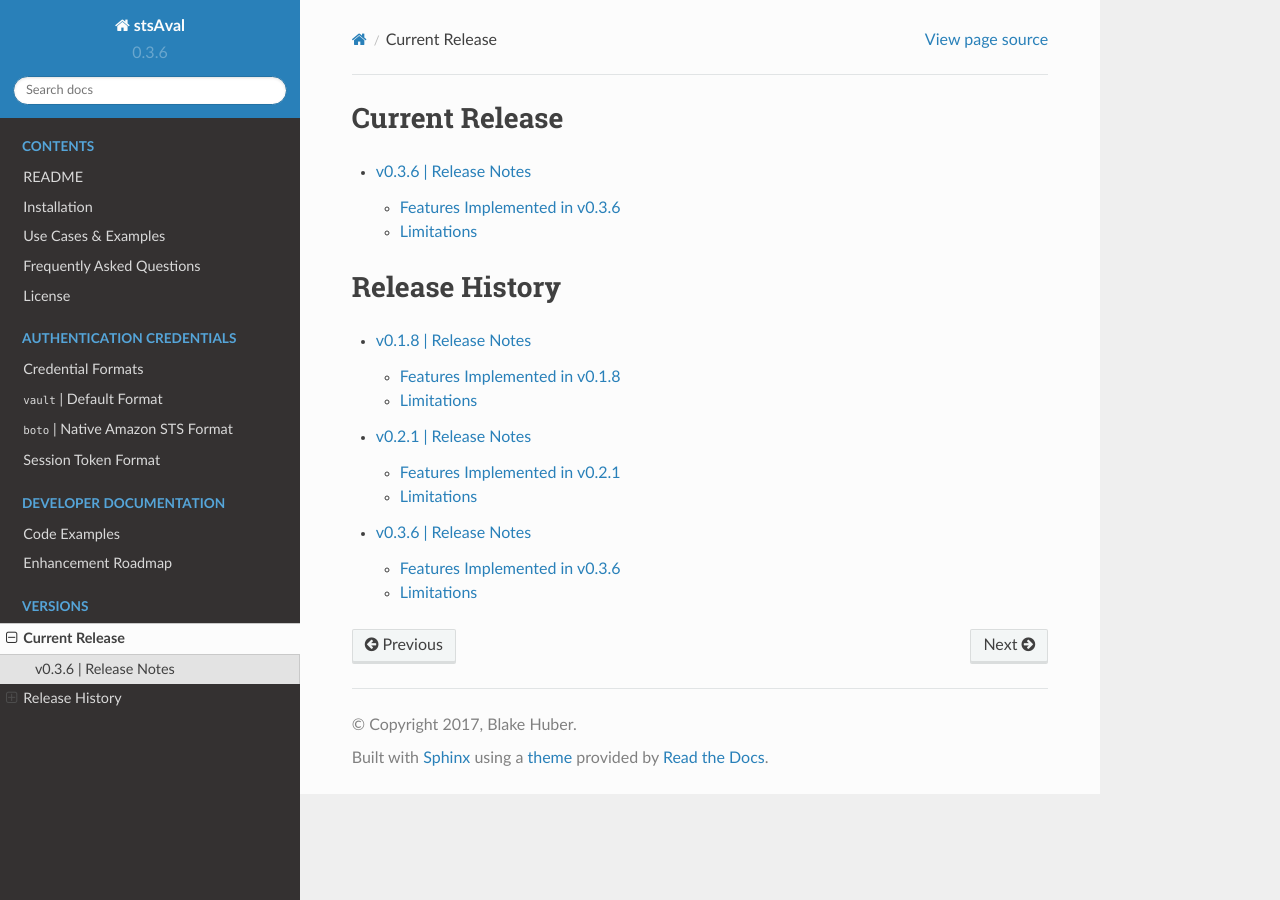
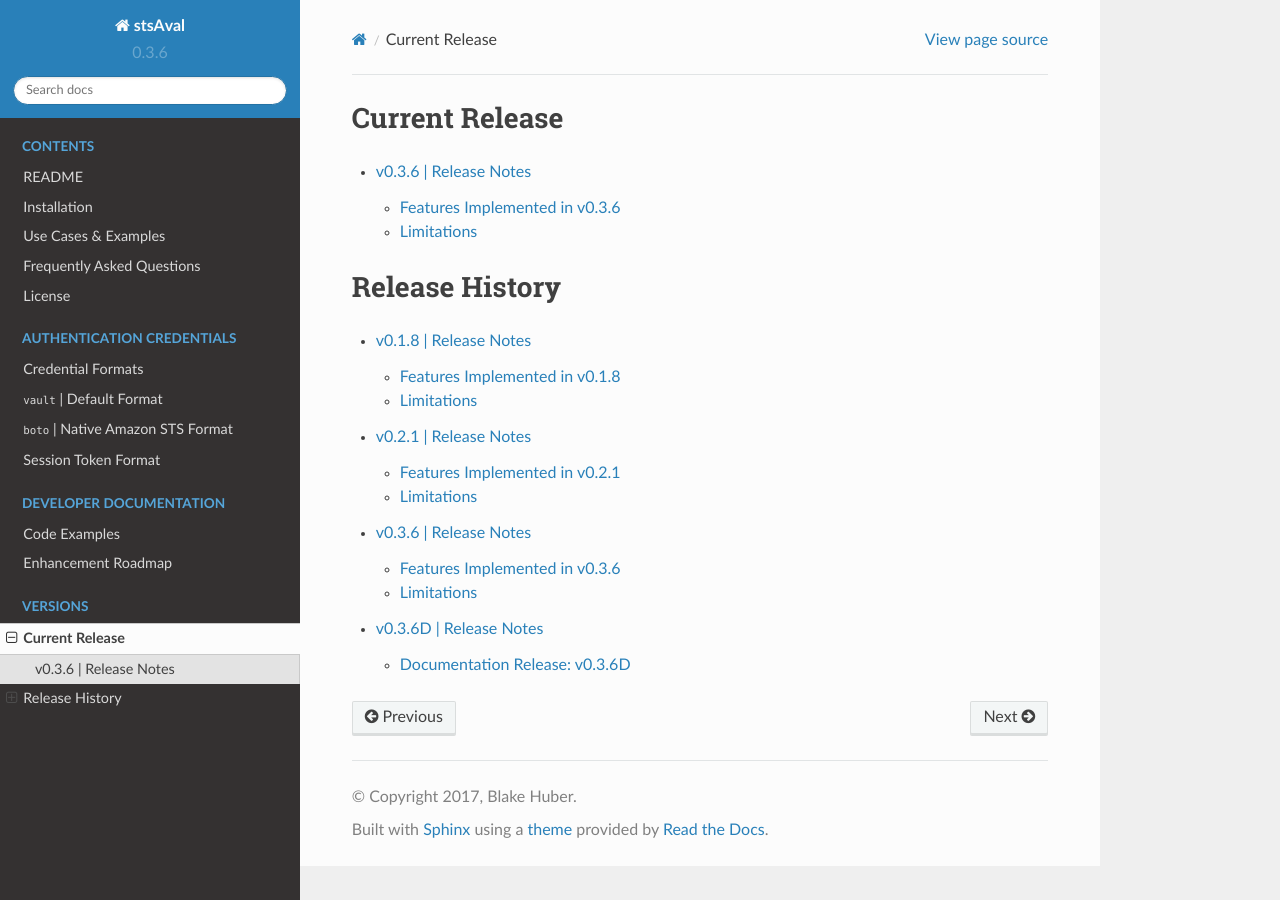
Before and after one commit to fstab50/stslib, a Sphinx documentation site: the page built from docs/releases/toctree_releases.rst, in a window 1280 px wide. Built offline with Sphinx 7.4.7 and the Read the Docs theme 2.0.0, drawn with Linux system fonts in a browser that asks for light colours.

Commit message:
docs/releases/toctree_releases.rst

```diff
--- a/docs/releases/toctree_releases.rst
+++ b/docs/releases/toctree_releases.rst
@@ -15,3 +15,4 @@ Release History
    release_v0.1.8
    release_v0.2.1
    release_v0.3.6
+   release_v0.3.6D
```
